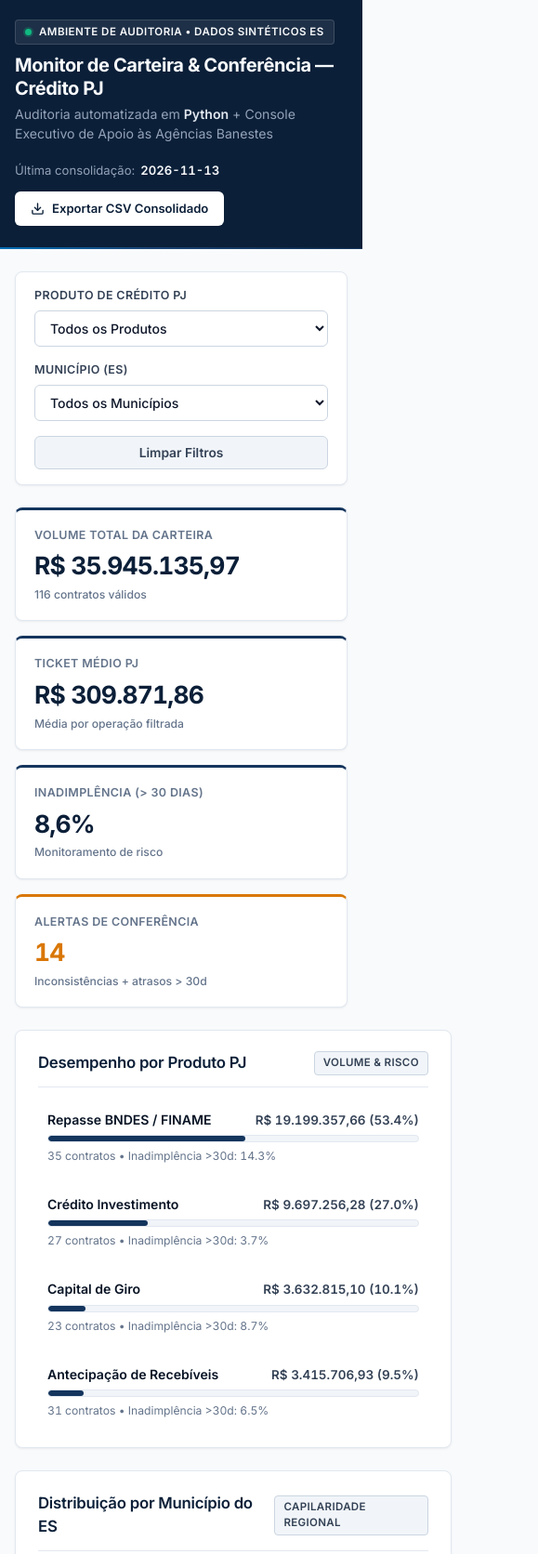
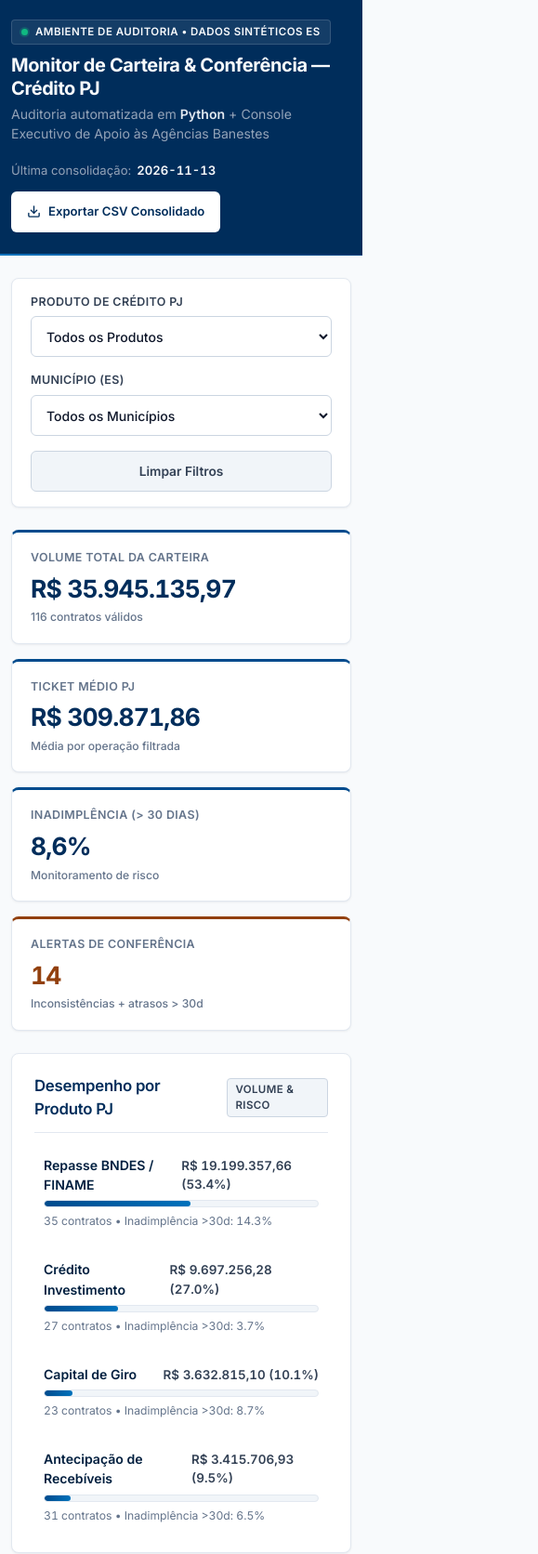
Before and after one commit to celsojuniorladislau/monitor-credito-pj-es, a plain HTML site: page index.html in a window 390 px wide. Shown: the top 1672 px of the page at 93% size, 579 px wide, since content can reach past the window. Drawn offline with Linux system fonts and the light colour scheme; no server answers.

Commit message:
feat(theme): aplicar paleta de cores oficial do Banestes e melhorias de a11y

```diff
--- a/index.html
+++ b/index.html
@@ -12,6 +12,7 @@
   <link rel="stylesheet" href="style.css" />
 </head>
 <body>
+  <a href="#main-content" class="skip-link">Pular para o conteúdo principal</a>
   <header class="topbar">
     <div class="container topbar-content">
       <div>
@@ -41,7 +42,7 @@
     </div>
   </header>
 
-  <main class="container">
+  <main id="main-content" class="container">
     <!-- Filtros Operacionais -->
     <section class="filters-card" aria-label="Filtros da Carteira">
       <div class="filter-group">
--- a/style.css
+++ b/style.css
@@ -4,16 +4,16 @@
    ========================================================================== */
 
 :root {
-  /* Identidade Corporativa & Superfícies (Banking / FinTech) */
-  --navy-950: #071324;
-  --navy-900: #0b1f38;
-  --navy-850: #0f2747;
-  --navy-800: #14355d;
-  --navy-700: #1b4577;
+  /* Identidade Corporativa & Superfícies (Banking / FinTech - Banestes Oficial) */
+  --navy-950: #001f3f;
+  --navy-900: #002d5b;
+  --navy-850: #00386e;
+  --navy-800: #004481;
+  --navy-700: #00569c;
 
-  --blue-600: #005691;
-  --blue-500: #006eb5;
-  --blue-400: #0284c7;
+  --blue-600: #004b8d;
+  --blue-500: #0072bc;
+  --blue-400: #00b0e6;
   --blue-50:  #f0f7fc;
 
   --canvas-bg: #f8fafc;
@@ -32,15 +32,15 @@
   --text-on-dark-muted: #94a3b8;
 
   /* Estados Funcionais de Auditoria de Risco */
-  --status-ok: #059669;
+  --status-ok: #065f46;
   --status-ok-bg: #ecfdf5;
   --status-ok-border: #a7f3d0;
 
-  --status-warn: #d97706;
+  --status-warn: #92400e;
   --status-warn-bg: #fffbeb;
   --status-warn-border: #fde68a;
 
-  --status-danger: #dc2626;
+  --status-danger: #991b1b;
   --status-danger-bg: #fef2f2;
   --status-danger-border: #fecaca;
 
@@ -89,6 +89,32 @@ body {
 td,
 .pill {
   font-variant-numeric: tabular-nums lining-nums;
+}
+
+/* --------------------------------------------------------------------------
+   Acessibilidade: Skip Link
+   -------------------------------------------------------------------------- */
+.skip-link {
+  position: fixed;
+  top: -120px;
+  left: 16px;
+  z-index: 1000;
+  background-color: var(--navy-950);
+  color: #ffffff;
+  padding: 10px 16px;
+  border-radius: 6px;
+  font-size: 0.88rem;
+  font-weight: 600;
+  text-decoration: none;
+  border: 2px solid #ffffff;
+  box-shadow: var(--shadow-hover);
+}
+
+.skip-link:focus,
+.skip-link:focus-visible {
+  top: 16px;
+  outline: 3px solid var(--blue-400);
+  outline-offset: 2px;
 }
 
 /* --------------------------------------------------------------------------
@@ -339,7 +365,7 @@ td,
 .kpi-card {
   background-color: var(--surface-card);
   border: 1px solid var(--border-subtle);
-  border-top: 3px solid var(--navy-800);
+  border-top: 3px solid var(--blue-600);
   border-radius: 8px;
   padding: 18px 20px;
   display: flex;
@@ -398,6 +424,7 @@ td,
   grid-template-columns: repeat(2, 1fr);
   gap: 24px;
   margin-bottom: 24px;
+  min-width: 0;
 }
 
 .panel {
@@ -408,6 +435,7 @@ td,
   box-shadow: var(--shadow-card);
   display: flex;
   flex-direction: column;
+  min-width: 0;
 }
 
 .panel-header {
@@ -504,9 +532,15 @@ td,
 
 .bar-fill {
   height: 100%;
-  background-color: var(--navy-800);
+  background-color: var(--blue-600);
+  background: linear-gradient(90deg, var(--blue-600) 0%, var(--blue-500) 100%);
   border-radius: 3px;
-  transition: width 0.6s var(--ease-out);
+  transition: width 0.6s var(--ease-out), background-color var(--duration-fast) var(--ease-out);
+}
+
+.bar-item:hover .bar-fill,
+.bar-fill:hover {
+  background: var(--blue-500);
 }
 
 .bar-meta {
@@ -743,6 +777,20 @@ tbody tr:hover {
   }
 }
 
+@media (max-width: 768px) {
+  .btn-download,
+  .btn-secondary {
+    min-height: 44px;
+    display: inline-flex;
+    align-items: center;
+    justify-content: center;
+  }
+
+  .filter-group select {
+    min-height: 44px;
+  }
+}
+
 @media (max-width: 580px) {
   .container {
     padding: 0 16px;
@@ -765,6 +813,11 @@ tbody tr:hover {
     align-items: stretch;
   }
 
+  .filter-group {
+    min-width: 0;
+    width: 100%;
+  }
+
   .btn-secondary {
     width: 100%;
   }
@@ -774,3 +827,9 @@ tbody tr:hover {
     align-items: flex-start;
   }
 }
+
+@media (max-width: 390px) {
+  .container {
+    padding: 0 12px;
+  }
+}
```
